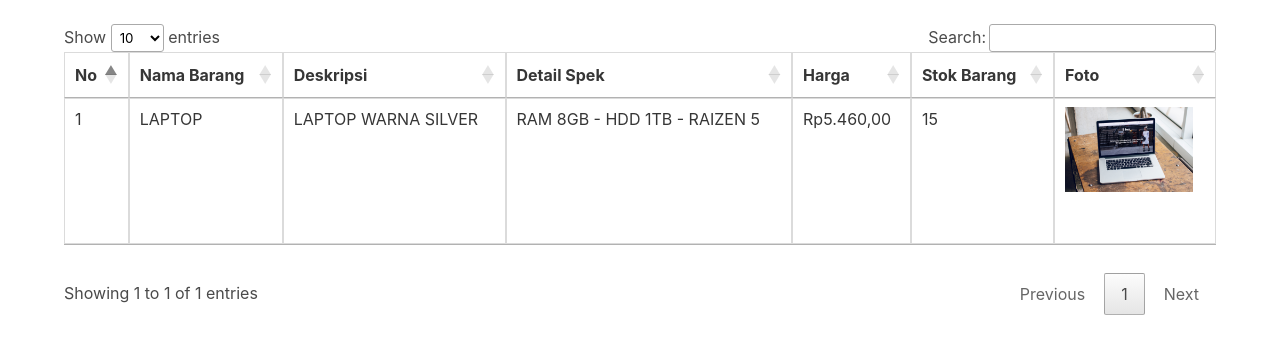
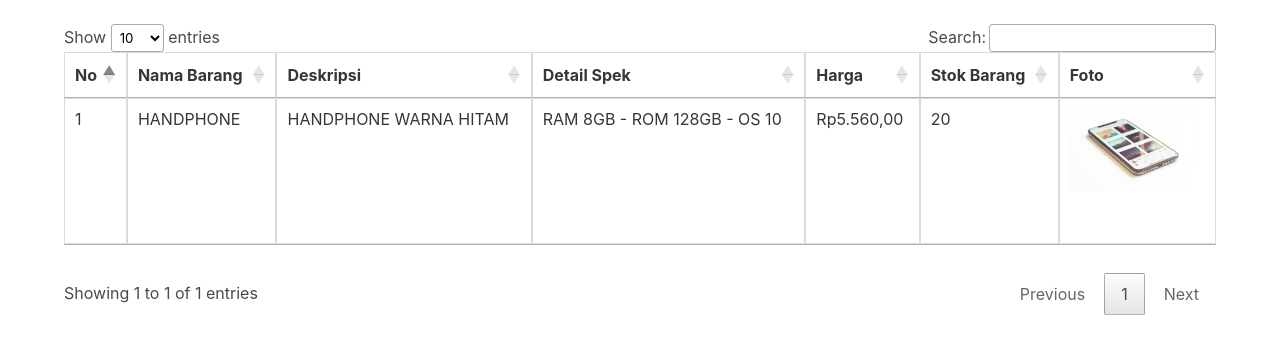
Before and after one commit to afrizalfadillah1808/pw2021_203040075, a PHP site: page /latihan3e.php in a window 1280 px wide. Shown: the top 354 px of the page. Run offline with PHP 8.4, Linux system fonts and the light colour scheme; some libraries are stand-ins or nearby versions.

Commit message:
menyelesaikan praktikum pertemuan 3

```diff
--- a/praktikum/tugas3/latihan3e.php
+++ b/praktikum/tugas3/latihan3e.php
@@ -10,18 +10,6 @@
 <?php
 $barang1 = [
     [
-        "nama"=>"LAPTOP",
-        "deskripsi"=>"LAPTOP WARNA SILVER",
-        "detailSpek"=>"RAM 8GB - HDD 1TB - RAIZEN 5",
-        "harga"=>5460,
-        "stokBarang"=>15,
-        "foto"=>"4.png"
-    ],
-
-];
-
-$barang2 = [
-    [
         "nama"=>"HANDPHONE",
         "deskripsi"=>"HANDPHONE WARNA HITAM",
         "detailSpek"=>"RAM 8GB - ROM 128GB - OS 10",
@@ -31,6 +19,7 @@ $barang2 = [
     ],
 
 ];
+
 
 function rupiahIDR($duit){
     return "Rp" . number_format($duit,2,',','.');
```
